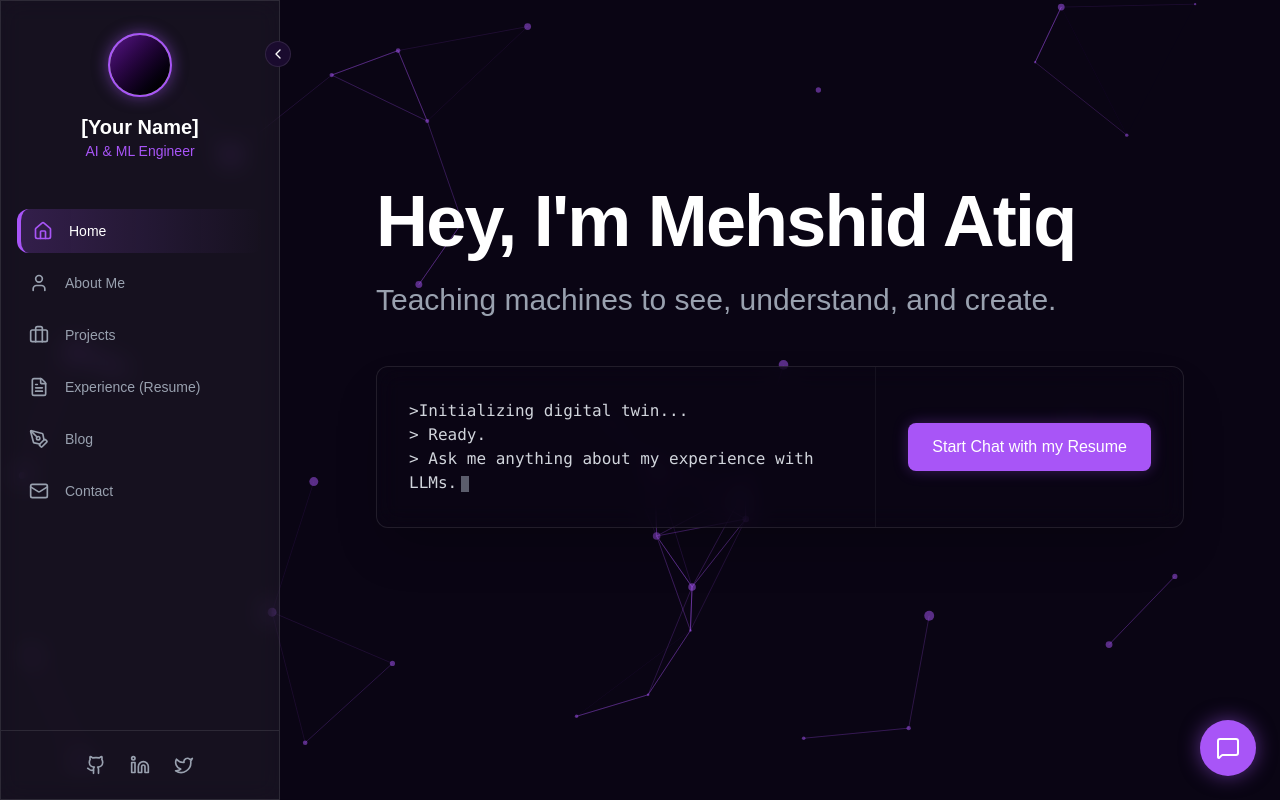
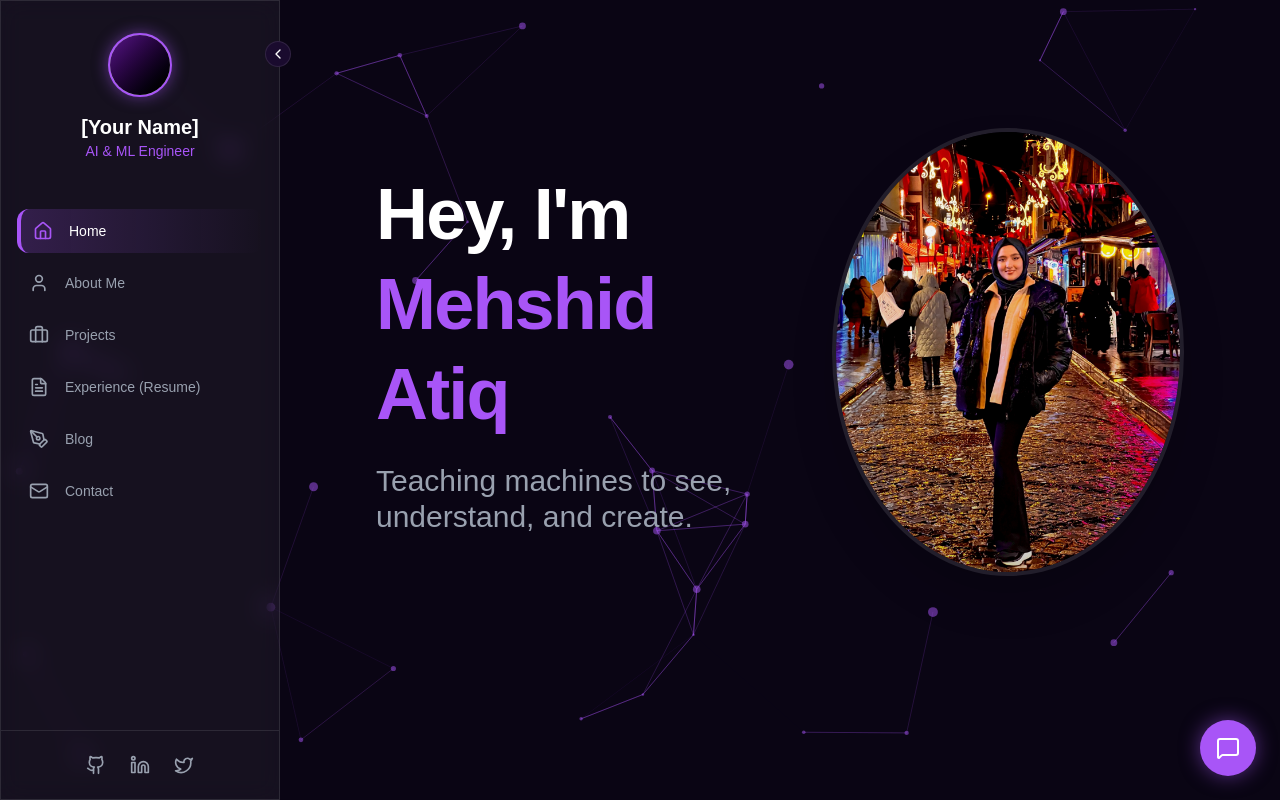
Before and after one commit to MehshidAtiq/portfoliowebsite, a Next.js app: page / in a window 1280 px wide. Shown: the top 801 px of the page. Built offline with nearby package versions, Linux system fonts and the light colour scheme.

Commit message:
before changing the navigation bar

```diff
--- a/src/components/Hero.tsx
+++ b/src/components/Hero.tsx
@@ -3,74 +3,46 @@
 import { useState, useEffect } from "react";
 import { motion } from "framer-motion";
 
-export default function Hero() {
-  const [terminalText, setTerminalText] = useState("");
-  const fullText = "> Initializing digital twin...\n> Ready.\n> Ask me anything about my experience with LLMs.";
+const Hero = () => {
+  return (
+    <section className="min-h-[80vh] flex items-center justify-center py-12 md:py-20 px-4 md:px-12">
+      <div className="max-w-6xl w-full flex flex-col md:flex-row items-center justify-between gap-12">
 
-  useEffect(() => {
-    let i = 0;
-    const timer = setInterval(() => {
-      if (i < fullText.length) {
-        setTerminalText((prev) => prev + fullText.charAt(i));
-        i++;
-      } else {
-        clearInterval(timer);
-      }
-    }, 30);
-
-    return () => clearInterval(timer);
-  }, []);
-
-  return (
-    <section className="min-h-[80vh] flex flex-col justify-center py-12 md:py-20 px-4 md:px-12">
-      <div className="max-w-4xl w-full space-y-12">
-
-        {/* Heading */}
+        {/* Left: Text Content */}
         <motion.div
-          initial={{ opacity: 0, y: 20 }}
-          animate={{ opacity: 1, y: 0 }}
+          initial={{ opacity: 0, x: -20 }}
+          animate={{ opacity: 1, x: 0 }}
           transition={{ duration: 0.5 }}
+          className="flex-1 space-y-6"
         >
-          <h1 className="text-5xl md:text-7xl font-bold tracking-tight mb-4 leading-tight text-white">
-            Hey, I&apos;m <span className="text-white">Mehshid Atiq</span>
+          <h1 className="text-5xl md:text-7xl font-bold tracking-tight leading-tight text-white">
+            Hey, I&apos;m <span className="text-glow-purple">Mehshid Atiq</span>
           </h1>
-          <p className="text-xl md:text-3xl font-light text-gray-400 mb-6">
+          <p className="text-xl md:text-3xl font-light text-gray-400 max-w-2xl">
             Teaching machines to see, understand, and create.
           </p>
         </motion.div>
 
-        {/* Digital Twin Terminal */}
+        {/* Right: Personal Photo */}
         <motion.div
-          initial={{ opacity: 0, scale: 0.95 }}
+          initial={{ opacity: 0, scale: 0.9 }}
           animate={{ opacity: 1, scale: 1 }}
-          transition={{ delay: 0.3, duration: 0.5 }}
-          className="w-full bg-[#0a0514]/60 border border-white/10 rounded-xl overflow-hidden shadow-2xl backdrop-blur-md"
+          transition={{ delay: 0.2, duration: 0.5 }}
+          className="flex-1 flex justify-center md:justify-end"
         >
-          <div className="flex flex-col md:flex-row items-stretch min-h-[160px]">
-            {/* Terminal Text Area */}
-            <div className="flex-1 p-6 md:p-8 font-mono text-sm md:text-base text-gray-300 whitespace-pre-line relative">
-              {terminalText}
-              <motion.span
-                animate={{ opacity: [0, 1, 0] }}
-                transition={{ repeat: Infinity, duration: 0.8 }}
-                className="inline-block w-2 h-4 bg-gray-400 ml-1 align-middle"
-              />
-            </div>
-
-            {/* CTA Button Area */}
-            <div className="flex items-center justify-center p-6 md:p-8 md:border-l border-white/5 bg-white/5 md:bg-transparent">
-              <motion.button
-                whileHover={{ scale: 1.05, boxShadow: "0 0 25px rgba(168,85,247,0.5)" }}
-                whileTap={{ scale: 0.95 }}
-                className="px-6 py-3 bg-glow-purple text-white rounded-lg font-medium shadow-[0_0_15px_rgba(168,85,247,0.3)] transition-all duration-300 whitespace-nowrap"
-              >
-                Start Chat with my Resume
-              </motion.button>
-            </div>
+          <div className="relative w-64 h-80 md:w-[22rem] md:h-[28rem] rounded-[50%] overflow-hidden border-4 border-white/10 shadow-2xl group">
+             {/* Note: Image served from public/newimage.jpg */}
+            <img
+              src="/newimage.jpg"
+              alt="Mehshid Atiq"
+              className="w-full h-full object-cover transition-all duration-500"
+            />
+            <div className="absolute inset-0 bg-gradient-to-t from-black/20 to-transparent pointer-events-none" />
           </div>
         </motion.div>
 
       </div>
     </section>
   );
-}
+};
+export default Hero;
--- a/src/components/TechStack.tsx
+++ b/src/components/TechStack.tsx
@@ -3,47 +3,130 @@
 import { useRef, useState } from "react";
 import { motion } from "framer-motion";
 import {
-  Code2,
+  Brain,
+  Cpu,
+  Globe,
   Database,
-  Globe,
-  Terminal,
-  Layers,
-  Brain,
   Cloud,
+  Smartphone,
+  Server,
+  Layout,
+  Settings
 } from "lucide-react";
 
-const skills = [
-  { name: "Python", icon: Code2 },
-  { name: "PyTorch", icon: Brain },
-  { name: "TensorFlow", icon: Layers },
-  { name: "TypeScript", icon: Code2 },
-  { name: "Next.js", icon: Globe },
-  { name: "PostgreSQL", icon: Database },
-  { name: "Docker", icon: Cloud },
-  { name: "Linux", icon: Terminal },
+const skillCategories = [
+  {
+    title: "AI & Machine Learning",
+    icon: Brain,
+    tags: [
+      "Python",
+      "PyTorch",
+      "TensorFlow",
+      "LLMs",
+      "RAG",
+      "CNNs",
+      "Vision Transformers",
+    ],
+  },
+  {
+    title: "Data Engineering",
+    icon: Server,
+    tags: [
+      "Python",
+      "BigQuery",
+      "Pub/Sub",
+      "Cloud Functions",
+      "ETL Pipelines",
+      "Tableau",
+    ],
+  },
+  {
+    title: "Full-Stack Web",
+    icon: Layout,
+    tags: [
+      "React",
+      "Next.js",
+      "TypeScript",
+      "Java (Spring)",
+      "Yii2",
+      "REST APIs",
+      "JWT",
+    ],
+  },
+  {
+    title: "Data & Vector",
+    icon: Database,
+    tags: [
+      "PostgreSQL",
+      "MySQL",
+      "Elasticsearch",
+      "Vector Databases",
+      "Minio",
+    ],
+  },
+  {
+    title: "Cloud & DevOps",
+    icon: Cloud,
+    tags: ["Docker", "GCP", "CI/CD", "Containerized Backends", "Cloud Functions"],
+  },
+  {
+    title: "Mobile & Systems",
+    icon: Smartphone,
+    tags: ["Android (Java)", "JDBC", "TCP/IP", "Multithreading", "C", "C++"],
+  },
 ];
 
 export default function TechStack() {
   return (
     <section className="py-20 px-4 md:px-12 bg-black/20">
       <div className="max-w-6xl mx-auto">
+        <div className="text-center mb-16">
           <motion.h2
             initial={{ opacity: 0, y: 20 }}
             whileInView={{ opacity: 1, y: 0 }}
             viewport={{ once: true }}
-          className="text-3xl md:text-4xl font-bold mb-12 text-center"
+            className="text-3xl md:text-5xl font-bold mb-4"
           >
-          <span className="text-glow-purple">Tools of the Trade</span>
+             <span className="text-glow-purple">Core Expertise</span>
           </motion.h2>
+          <motion.p
+            initial={{ opacity: 0, y: 20 }}
+            whileInView={{ opacity: 1, y: 0 }}
+            viewport={{ once: true }}
+            transition={{ delay: 0.1 }}
+            className="text-gray-400 text-lg max-w-2xl mx-auto"
+          >
+            Professional proficiency across the AI/ML and software engineering landscape.
+          </motion.p>
+        </div>
 
-        <div className="grid grid-cols-2 md:grid-cols-4 gap-6">
-          {skills.map((skill, index) => (
+        <div className="grid grid-cols-1 md:grid-cols-2 lg:grid-cols-3 gap-6">
+          {skillCategories.map((category, index) => (
             <SpotlightCard key={index}>
-              <div className="flex flex-col items-center gap-4 p-6">
-                <skill.icon size={40} className="text-gray-300 group-hover:text-glow-purple transition-colors duration-300" />
-                <span className="font-medium text-gray-300 group-hover:text-white transition-colors duration-300">
-                  {skill.name}
+              <div className="flex flex-col h-full p-6 md:p-8">
+                <div className="flex items-center gap-4 mb-6">
+                  {/* Icon Box */}
+                  <div className="w-12 h-12 shrink-0 rounded-lg bg-white/10 flex items-center justify-center group-hover:bg-glow-purple/20 transition-colors duration-300">
+                    <category.icon size={24} className="text-gray-300 group-hover:text-glow-purple transition-colors duration-300" />
+                  </div>
+
+                  {/* Title */}
+                  <h3 className="text-xl font-bold text-white group-hover:text-glow-purple transition-colors duration-300">
+                    {category.title}
+                  </h3>
+                </div>
+
+                {/* Tags */}
+                <div className="flex flex-wrap justify-center gap-2 mt-auto">
+                  {category.tags.map((tag) => (
+                    <span
+                      key={tag}
+                      className="px-3 py-1 text-sm font-medium rounded-md bg-white/5 text-gray-400 border border-purple-500/50 group-hover:border-purple-400 group-hover:text-gray-200 transition-colors duration-300"
+                    >
+                      {tag}
                     </span>
+                  ))}
+                </div>
               </div>
             </SpotlightCard>
           ))}
```
Also changed, not shown: images/newimage.jpg (added), public/newimage.jpg (added). Lines whose indentation alone changed are shown as unchanged.
